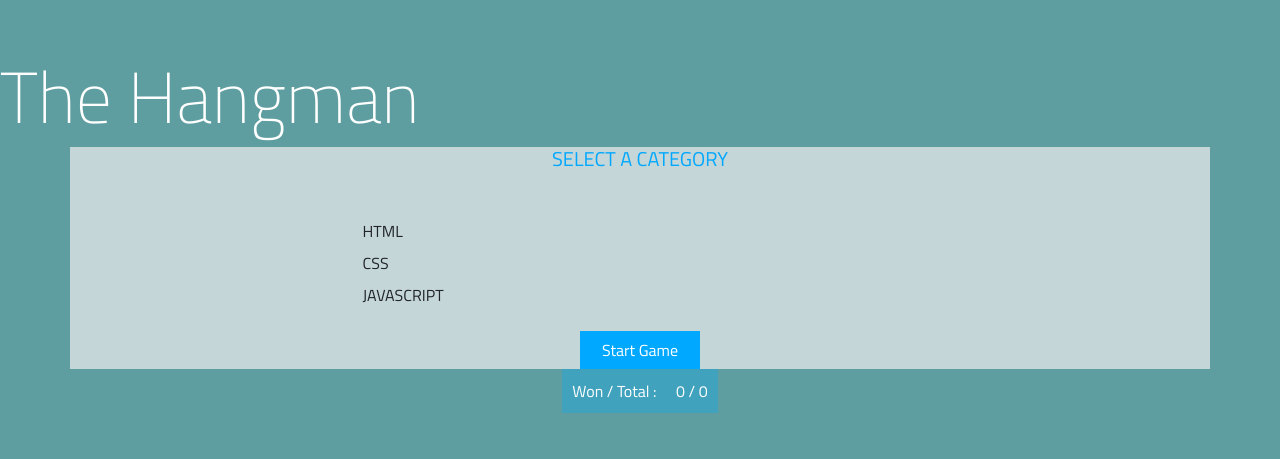
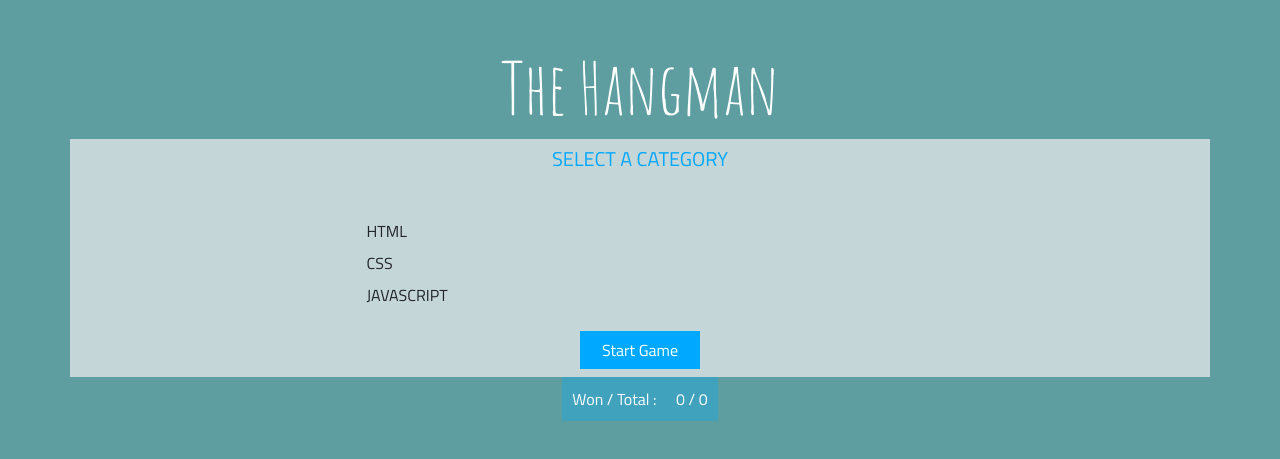
Before and after one commit to vijay-kumar-yadav/The-Hangman-Game, a plain HTML site: page index.html in a window 1280 px wide. Shown: the part 167-626 px from the top of the page. Drawn offline with nearby package versions, Linux system fonts and the light colour scheme.

Commit message:
heading fix

```diff
--- a/index.css
+++ b/index.css
@@ -1,4 +1,5 @@
-@import url(https://fonts.googleapis.com/css?family=Titillium+Web:400,200);
+@import url('https://fonts.googleapis.com/css?family=Titillium+Web:400,200');
+@import url('https://fonts.googleapis.com/css2?family=Amatic+SC:wght@400;700&family=Roboto&display=swap');
 body {
 	margin:0;
 	padding:0;
@@ -37,6 +38,8 @@ background-color:cadetblue;
     /* border: solid var(--lite); */
   }
   .heading{
+    text-align: center;
+    font-family: 'Amatic SC', cursive;
     color: var(--lite);
   }
   .inner{
@@ -107,7 +110,7 @@ background-color:cadetblue;
   }
   .btn:hover{
     color: var(--lite);
-    font-weight: bold;
+    /* font-weight: bold; */
   }
   .start,.home{
     width: 120px;
--- a/index.html
+++ b/index.html
@@ -26,7 +26,7 @@
         <h3 class="heading display-3">The Hangman</h3>
         <div class="container inner">
           <!-- Menu window -->
-          <div class="startWindow">
+          <div class="startWindow p-2">
             <h5 class="subHead text-center mb-5">SELECT A CATEGORY</h5>
             <div class="categoryOption text-center">
               <input type="radio" name="category" id="input1" value="HTML" />
```
